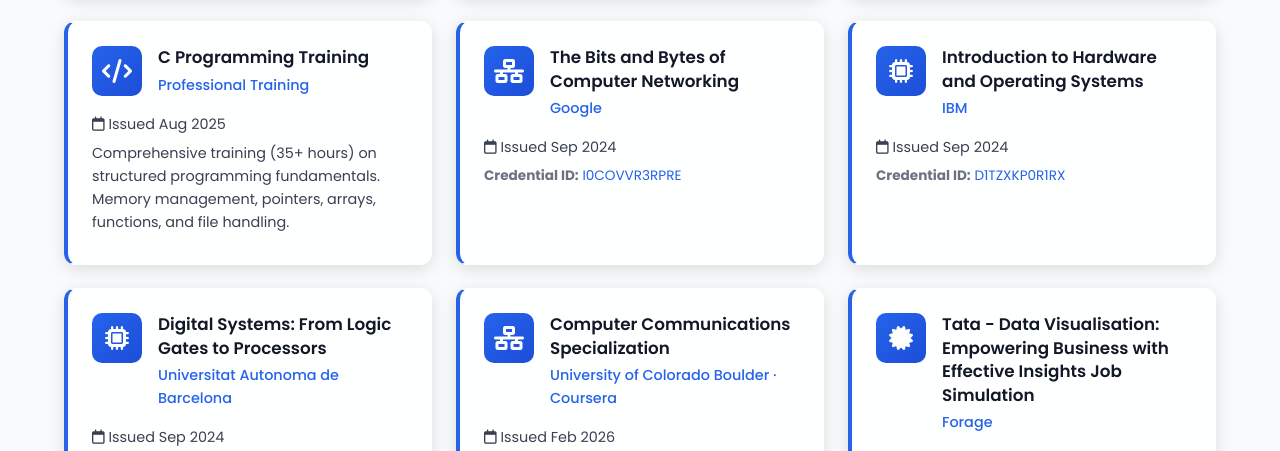
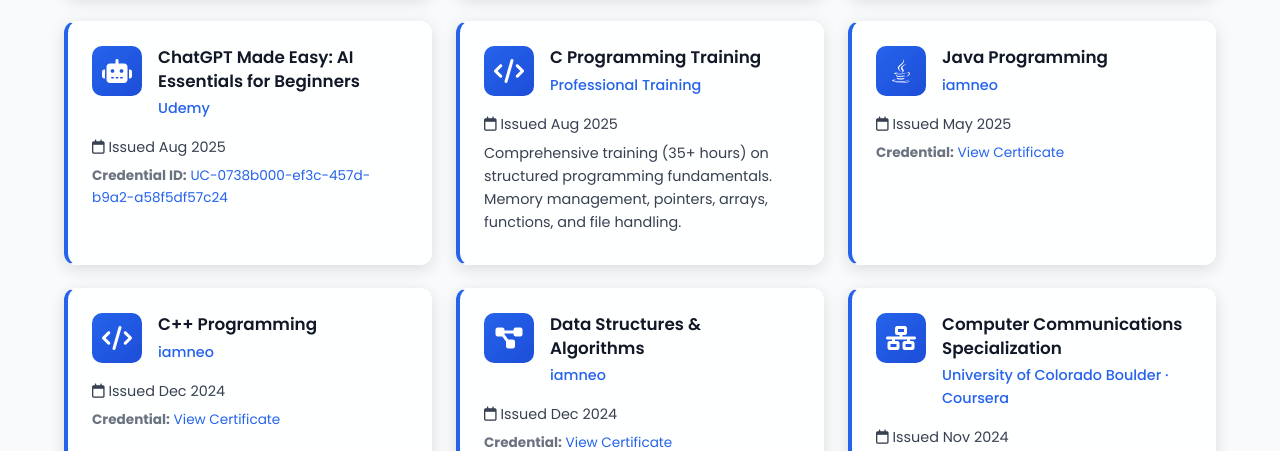
Before and after one commit to VIVEKSRINIVASREDDY/portfolio, a website: page index.html in a window 1280 px wide. Both pictures are taken after a click on the button "View More Certificates". Shown: the part 3377-3828 px from the top of the page. Drawn offline with Linux system fonts and the light colour scheme.

Commit message:
Add files via upload

```diff
--- a/index.html
+++ b/index.html
@@ -140,14 +140,14 @@
                             <a href="mailto:ankireddyviveksrinivas@gmail.com" class="contact-option email-option">
                                 <i class="fas fa-envelope"></i>
                                 <div>
-                                    <span class="option-title">Email Me</span>
+                                    <span class="option-title">Email</span>
                                     <span class="option-desc">ankireddyviveksrinivas@gmail.com</span>
                                 </div>
                             </a>
                             <a href="tel:+918096893596" class="contact-option call-option">
                                 <i class="fas fa-phone"></i>
                                 <div>
-                                    <span class="option-title">Call Me</span>
+                                    <span class="option-title">Phone</span>
                                     <span class="option-desc">+91 8096893596</span>
                                 </div>
                             </a>
@@ -448,9 +448,26 @@
                     </div>
                 </div>
 
-                <!-- Hidden Certifications (4-8) -->
+                <!-- Hidden Certifications -->
                 <div class="hidden-certs" id="hiddenCerts">
-                    <!-- Certification 4 - Aug 2025 -->
+                    <!-- Aug 2025 -->
+                    <div class="certification-card">
+                        <div class="cert-header">
+                            <div class="cert-icon">
+                                <i class="fas fa-robot"></i>
+                            </div>
+                            <div class="cert-title">
+                                <h3>ChatGPT Made Easy: AI Essentials for Beginners</h3>
+                                <p class="cert-issuer">Udemy</p>
+                            </div>
+                        </div>
+                        <div class="cert-meta">
+                            <p><i class="far fa-calendar"></i> Issued Aug 2025</p>
+                            <p class="cert-id"><strong>Credential ID:</strong> <a href="https://springboard.udemy.com/certificate/UC-0738b000-ef3c-457d-b9a2-a58f5df57c24/" target="_blank" class="cert-link">UC-0738b000-ef3c-457d-b9a2-a58f5df57c24</a></p>
+                        </div>
+                    </div>
+
+                    <!-- Aug 2025 -->
                     <div class="certification-card">
                         <div class="cert-header">
                             <div class="cert-icon">
@@ -467,7 +484,75 @@
                         </div>
                     </div>
 
-                    <!-- Certification 5 - Sep 2024 -->
+                    <!-- May 2025 -->
+                    <div class="certification-card">
+                        <div class="cert-header">
+                            <div class="cert-icon">
+                                <i class="fab fa-java"></i>
+                            </div>
+                            <div class="cert-title">
+                                <h3>Java Programming</h3>
+                                <p class="cert-issuer">iamneo</p>
+                            </div>
+                        </div>
+                        <div class="cert-meta">
+                            <p><i class="far fa-calendar"></i> Issued May 2025</p>
+                            <p class="cert-id"><strong>Credential:</strong> <a href="JAVA CERTIFICATE IAMNEO.pdf" target="_blank" class="cert-link">View Certificate</a></p>
+                        </div>
+                    </div>
+
+                    <!-- Dec 2024 -->
+                    <div class="certification-card">
+                        <div class="cert-header">
+                            <div class="cert-icon">
+                                <i class="fas fa-code"></i>
+                            </div>
+                            <div class="cert-title">
+                                <h3>C++ Programming</h3>
+                                <p class="cert-issuer">iamneo</p>
+                            </div>
+                        </div>
+                        <div class="cert-meta">
+                            <p><i class="far fa-calendar"></i> Issued Dec 2024</p>
+                            <p class="cert-id"><strong>Credential:</strong> <a href="CPP CERTIFICATE IAMNEO.pdf" target="_blank" class="cert-link">View Certificate</a></p>
+                        </div>
+                    </div>
+
+                    <!-- Dec 2024 -->
+                    <div class="certification-card">
+                        <div class="cert-header">
+                            <div class="cert-icon">
+                                <i class="fas fa-project-diagram"></i>
+                            </div>
+                            <div class="cert-title">
+                                <h3>Data Structures & Algorithms</h3>
+                                <p class="cert-issuer">iamneo</p>
+                            </div>
+                        </div>
+                        <div class="cert-meta">
+                            <p><i class="far fa-calendar"></i> Issued Dec 2024</p>
+                            <p class="cert-id"><strong>Credential:</strong> <a href="DSA CERTIFICATE.pdf" target="_blank" class="cert-link">View Certificate</a></p>
+                        </div>
+                    </div>
+
+                    <!-- Nov 2024 -->
+                    <div class="certification-card">
+                        <div class="cert-header">
+                            <div class="cert-icon">
+                                <i class="fas fa-network-wired"></i>
+                            </div>
+                            <div class="cert-title">
+                                <h3>Computer Communications Specialization</h3>
+                                <p class="cert-issuer">University of Colorado Boulder · Coursera</p>
+                            </div>
+                        </div>
+                        <div class="cert-meta">
+                            <p><i class="far fa-calendar"></i> Issued Nov 2024</p>
+                            <p class="cert-id"><strong>Credential ID:</strong> <a href="https://www.coursera.org/account/accomplishments/specialization/BR1ZY73XFUZ7" target="_blank" class="cert-link">BR1ZY73XFUZ7</a></p>
+                        </div>
+                    </div>
+
+                    <!-- Sep 2024 -->
                     <div class="certification-card">
                         <div class="cert-header">
                             <div class="cert-icon">
@@ -484,7 +569,7 @@
                         </div>
                     </div>
 
-                    <!-- Certification 6 - Sep 2024 -->
+                    <!-- Sep 2024 -->
                     <div class="certification-card">
                         <div class="cert-header">
                             <div class="cert-icon">
@@ -501,7 +586,7 @@
                         </div>
                     </div>
 
-                    <!-- Certification 7 - Sep 2024 -->
+                    <!-- Sep 2024 -->
                     <div class="certification-card">
                         <div class="cert-header">
                             <div class="cert-icon">
@@ -518,24 +603,7 @@
                         </div>
                     </div>
 
-                    <!-- Certification 8 - Oct 2023 -->
-                    <div class="certification-card">
-                        <div class="cert-header">
-                            <div class="cert-icon">
-                                <i class="fas fa-network-wired"></i>
-                            </div>
-                            <div class="cert-title">
-                                <h3>Computer Communications Specialization</h3>
-                                <p class="cert-issuer">University of Colorado Boulder · Coursera</p>
-                            </div>
-                        </div>
-                        <div class="cert-meta">
-                            <p><i class="far fa-calendar"></i> Issued Feb 2026</p>
-                            <p class="cert-id"><strong>Credential ID:</strong> <a href="https://www.coursera.org/account/accomplishments/specialization/BR1ZY73XFUZ7" target="_blank" class="cert-link">BR1ZY73XFUZ7</a></p>
-                        </div>
-                    </div>
-
-                    <!-- Certification 9 - Oct 2023 -->
+                    <!-- Oct 2023 -->
                     <div class="certification-card">
                         <div class="cert-header">
                             <div class="cert-icon">
@@ -549,6 +617,23 @@
                         <div class="cert-meta">
                             <p><i class="far fa-calendar"></i> Issued Oct 2023</p>
                             <p class="cert-id"><strong>Credential ID:</strong> <a href="https://www.theforage.com/completion-certificates/Tata/MyXvBcppsW2FkNYCX_Tata_AXpysBD9rZJ8Z88GS_1697284418673_completion_certificate.pdf" target="_blank" class="cert-link">QswDARbbWnKQfuSeG</a></p>
+                        </div>
+                    </div>
+
+                    <!-- Sep 2023 -->
+                    <div class="certification-card">
+                        <div class="cert-header">
+                            <div class="cert-icon">
+                                <i class="fas fa-laptop-code"></i>
+                            </div>
+                            <div class="cert-title">
+                                <h3>Responsive Web Design</h3>
+                                <p class="cert-issuer">freeCodeCamp</p>
+                            </div>
+                        </div>
+                        <div class="cert-meta">
+                            <p><i class="far fa-calendar"></i> Issued Sep 2023</p>
+                            <p class="cert-id"><strong>Credential:</strong> <a href="https://www.freecodecamp.org/certification/vivekreddy67/responsive-web-design" target="_blank" class="cert-link">View Certificate</a></p>
                         </div>
                     </div>
                 </div>
--- a/styles/style.css
+++ b/styles/style.css
@@ -2870,7 +2870,7 @@
 }
 
 .certification-card:hover .cert-icon {
-    transform: scale(1.2) rotate(-12deg);
+    transform: scale(1.08) rotate(-4deg);
     box-shadow: 0 8px 24px rgba(0, 102, 255, 0.4);
 }
 
```
Also changed, not shown: 3 other files.
